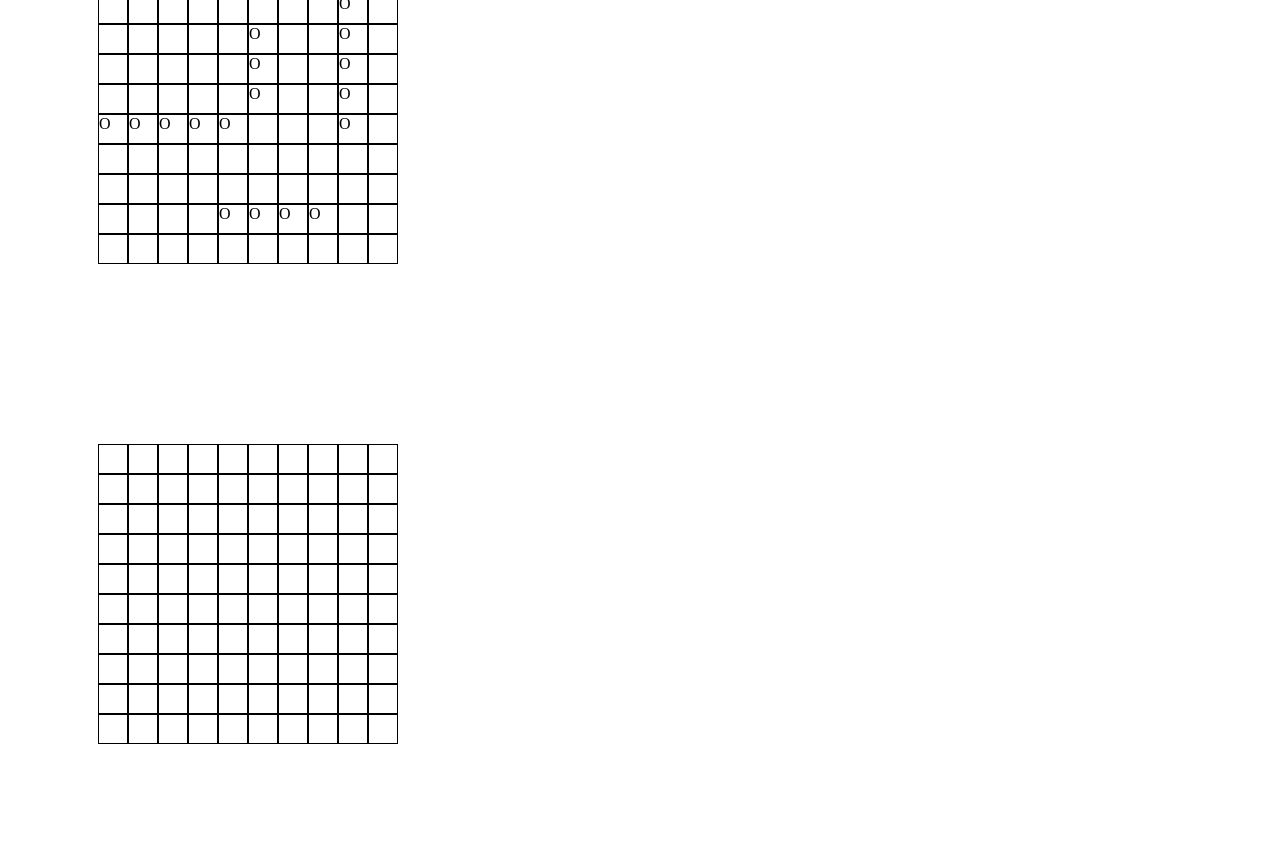
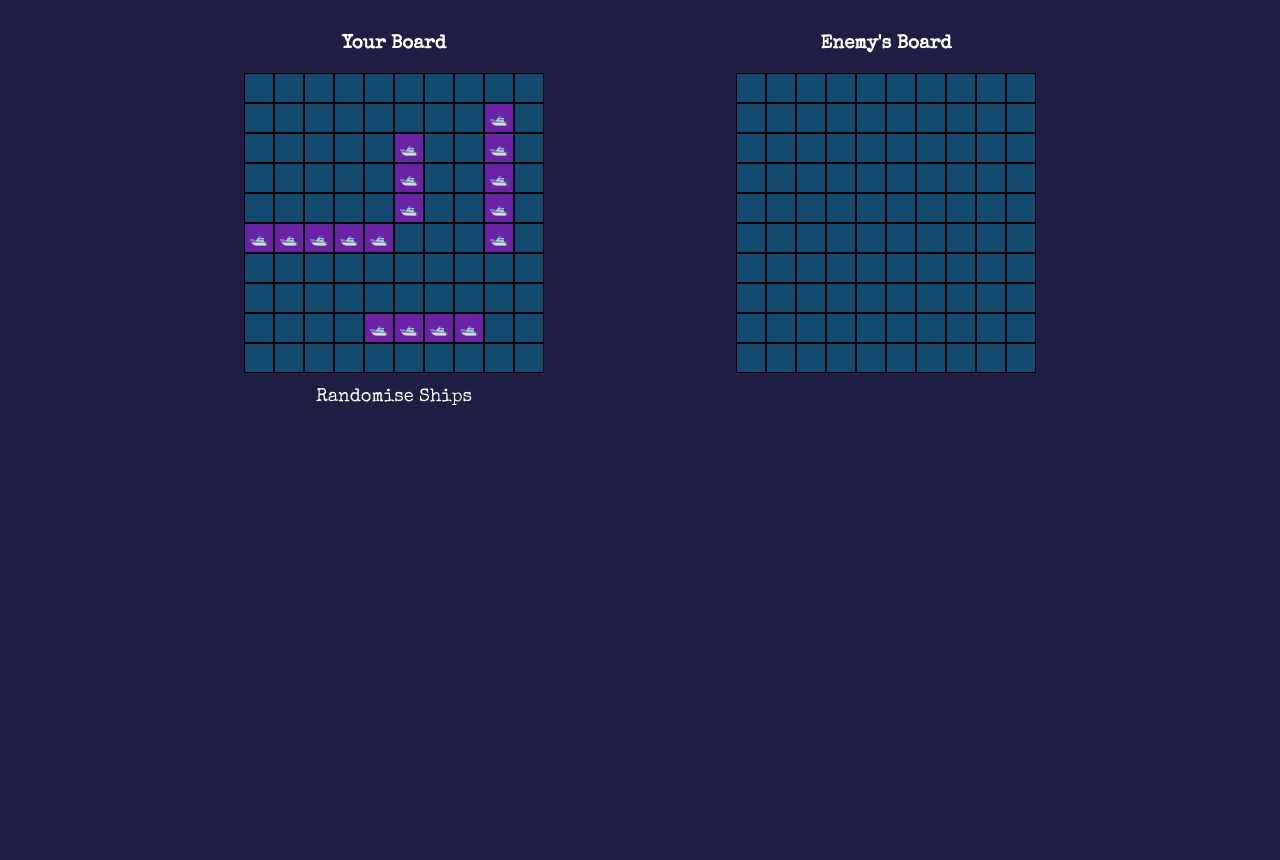
Before and after one commit to bleufeufeu/battleship, a website with bundled scripts: page index.html in a window 1280 px wide. Shown: the part 116-976 px from the top of the page. After the commit the page ends 800 px from the top, so only its background shows below. Built offline with nearby package versions, Linux system fonts and the light colour scheme.

Commit message:
added solution

```diff
--- a/gameboard.js
+++ b/gameboard.js
@@ -24,6 +24,10 @@ export class gameBoard {
             }
         }
         return finalBoard;
+    }
+
+    resetBoard() {
+        this.board = this.createBoard(10);
     }
 
     getSquare(x, y, arr) {
--- a/index.html
+++ b/index.html
@@ -9,13 +9,21 @@
         <title>Battleship</title>
     </head>
     <body>
-        <div id="main-container">
-            <h1>BATTLESHIP</h1>
+        <h1>BATTLESHIP</h1>
+
+        <div id="board-container">
+            <div>
+                <h3>Your Board</h3>
+                <div id="player1-wrapper">
+                    <div id="player1-container"></div>
+                    <button id="randomButton">Randomise Ships</button>
+                </div>
+            </div>
+            <div>
+                <h3>Enemy's Board</h3>
+                <div id="player2-container"></div>
+            </div>
         </div>
-        <div id="player1-container"></div>
-        <div id="player2-container"></div>
-
-
 
     </body>
 </html>
--- a/script.js
+++ b/script.js
@@ -19,12 +19,15 @@ const createGrid = (player) => {
 }
 
 const gameLogic = (() => {
-    const playerHuman = new Player();
-    const playerCPU = new Player();
-    playerCPU.isCPU = true;
+    let playerHuman = new Player();
+    let playerCPU = new Player();
 
     let gameOver = false;
 
+    const resetPlayers = () => {
+        playerHuman.gameboard.resetBoard();
+        playerCPU.gameboard.resetBoard();
+    }
 
     const initShips = () => {
         let shipOrder = [5, 4, 3, 3, 2]
@@ -53,7 +56,6 @@ const gameLogic = (() => {
         }
     }
 
-
     const playHumanTurn = (x, y) => {
         if (gameOver || playerCPU.gameboard.board[x][y].beenHit) return;
 
@@ -80,28 +82,7 @@ const gameLogic = (() => {
         }
     }
 
-    // const playCPUTurn = () => {
-    //     if (gameOver || currentPlayer !== playerCPU) return;
-
-    //     let randX, randY;
-
-    //     do {
-    //         randX = Math.floor(Math.random() * 10);
-    //         randY = Math.floor(Math.random() * 10);
-
-    //     } while (playerHuman.gameboard.board[randX][randY].beenHit);
-
-    //     playerHuman.gameboard.receiveAttack(randX, randY);
-
-    //     if (playerHuman.gameboard.allSunk()) {
-    //         gameOver = true;
-    //         return;
-    //     }
-
-    //     switchPlayer();
-    // }
-
-    return { playerHuman, playerCPU, initShips, playHumanTurn }
+    return { playerHuman, playerCPU, resetPlayers, initShips, playHumanTurn }
 })();
 
 const displayController = (() => {
@@ -114,6 +95,7 @@ const displayController = (() => {
     }
 
     const clickCell = (x, y) => {
+        hideButtons();
         gameLogic.playHumanTurn(x, y);
         displayCPUBoard();
 
@@ -132,19 +114,35 @@ const displayController = (() => {
         }
     }
 
+    const resetDisplay = () => {
+        document.querySelector("#player1-container").innerHTML = "";
+        document.querySelector("#player2-container").innerHTML = "";
+
+        createGrid("player1");
+        createGrid("player2");
+
+        initClicks();
+    };
+
     const displayHumanBoard = () => {
         const humanBoard = gameLogic.playerHuman.gameboard.board;
         for (let i = 0; i < humanBoard.length; i++) {
             for (let j = 0; j < humanBoard[i].length; j++) {
                 const tile = findSquare(i, j, "player1");
                 if (humanBoard[i][j].hasShip) {
-                    tile.textContent = "O";
+                    if (!tile.classList.contains("hasShip")) {
+                        tile.classList.add("hasShip");
+                    }
                 }
-                if (humanBoard[i][j].beenHit) {
-                    tile.textContent = "X";
+                if (humanBoard[i][j].beenHit && humanBoard[i][j].hasShip) {
+                    if (!tile.classList.contains("shipHit")) {
+                        tile.classList.add("shipHit");
+                    }
                 }
                 if (humanBoard[i][j].misfired) {
-                    tile.textContent = "M"
+                    if (!tile.classList.contains("misfired")) {
+                        tile.classList.add("misfired");
+                    }
                 }
             }
         }
@@ -155,15 +153,33 @@ const displayController = (() => {
         for (let i = 0; i < cpuBoard.length; i++) {
             for (let j = 0; j < cpuBoard[i].length; j++) {
                 const tile = findSquare(i, j, "player2");
-                if (cpuBoard[i][j].beenHit) {
-                    tile.textContent = "X";
+                if (cpuBoard[i][j].beenHit && cpuBoard[i][j].hasShip) {
+                    if (!tile.classList.contains("shipHit")) {
+                        tile.classList.add("shipHit");
+                    }
                 }
                 if (cpuBoard[i][j].misfired) {
-                    tile.textContent = "M"
+                    if (!tile.classList.contains("misfired")) {
+                        tile.classList.add("misfired");
+                    }
                 }
             }
         }
     }
+
+    const randomButton = document.querySelector("#randomButton");
+
+    const hideButtons = () => {
+        randomButton.style.display = "none";
+    }
+
+    randomButton.addEventListener("click", () => {
+        resetDisplay();
+        gameLogic.resetPlayers();
+
+        gameLogic.initShips();
+        displayHumanBoard();
+    });
 
     const init = () => {
         createGrid("player1");
@@ -173,21 +189,9 @@ const displayController = (() => {
 
         displayHumanBoard();
         displayCPUBoard();
-
-
     }
 
     return { init }
 })();
 
-
-// createGrid("player1");
-// createGrid("player2");
-// //gameLogic.playerHuman.gameboard.placeShip(3, 4, length = 3, "horizontal");
-// //gameLogic.playerHuman.gameboard.placeShip(4, 5, length = 3, "horizontal");
-// gameLogic.initShips();
-// gameLogic.playerHuman.gameboard.receiveAttack(3, 4);
-// gameLogic.playerHuman.gameboard.receiveAttack(9, 0);
-// displayController.displayBoard();
-
 displayController.init();
--- a/style.css
+++ b/style.css
@@ -1,13 +1,120 @@
+@font-face {
+    font-family: BlackOpsOne;
+    src: url(static/fonts/BlackOpsOne-Regular.ttf);
+}
+
+@font-face {
+    font-family: SpecialElite;
+    src: url(static/fonts/SpecialElite-Regular.ttf);
+}
+
+:root {
+    --dark-blue: #201E43;
+    --board-blue: #134B70;
+    --tile-blue: #508C9B;
+    --gray: #EEEEEE;
+    --hit-orange: #EC8305;
+}
+
+body {
+    font-family: SpecialElite;
+    display: flex;
+    flex-direction: column;
+    align-items: center;
+    background-color: var(--dark-blue);
+    color: white;
+}
+
+h1 {
+    font-family: BlackOpsOne;
+    font-size: 3rem;
+}
+
 .square {
     box-sizing: border-box;
     border: 0.25px solid black;
+    background-color: var(--board-blue);
+    display: flex;
+    align-items: center;
+    justify-content: center;
+}
+
+.square:hover {
+    filter: brightness(1.3);
+    cursor: crosshair;
+}
+
+.shipHit:hover, .misfired:hover {
+    filter: none;
+    cursor: default;
 }
 
 #player1-container, #player2-container {
     display: flex;
-    background-color: white;
-    width: 480px;
-    height: 480px;
+    width: 100%;
+    height: 100%;
     justify-content: center;
     position: relative;
 }
+
+#player1-wrapper {
+    display: flex;
+    flex-direction: column;
+    justify-content: center;
+    gap: 10px;
+}
+
+#board-container {
+    display: flex;
+    flex-direction: row;
+    justify-content: center;
+    align-items: flex-start;
+    gap: 15vw;
+}
+
+#board-container > div {
+    display: flex;
+    flex-direction: column;
+    align-items: center;
+}
+
+.hasShip {
+    background-color: #6C22A6;
+}
+
+.hasShip::after {
+    content: "🛥️";
+}
+
+.shipHit {
+    background-color: var(--hit-orange);
+}
+
+.shipHit::after {
+    content: "💥";
+}
+
+.misfired {
+    background-color: var(--tile-blue);
+    font-size: 2rem;
+    font-family: none;
+}
+
+.misfired::after {
+    content: "•";
+}
+
+button {
+    font-family: SpecialElite;
+    font-size: 1.15rem;
+    background-color: transparent;
+    color: white;
+    border: none;
+    border-radius: 5px;
+    padding: 5px;
+}
+
+button:hover {
+    background-color: rgba(51, 59, 60, 0.5);
+    cursor: pointer;
+}
```
